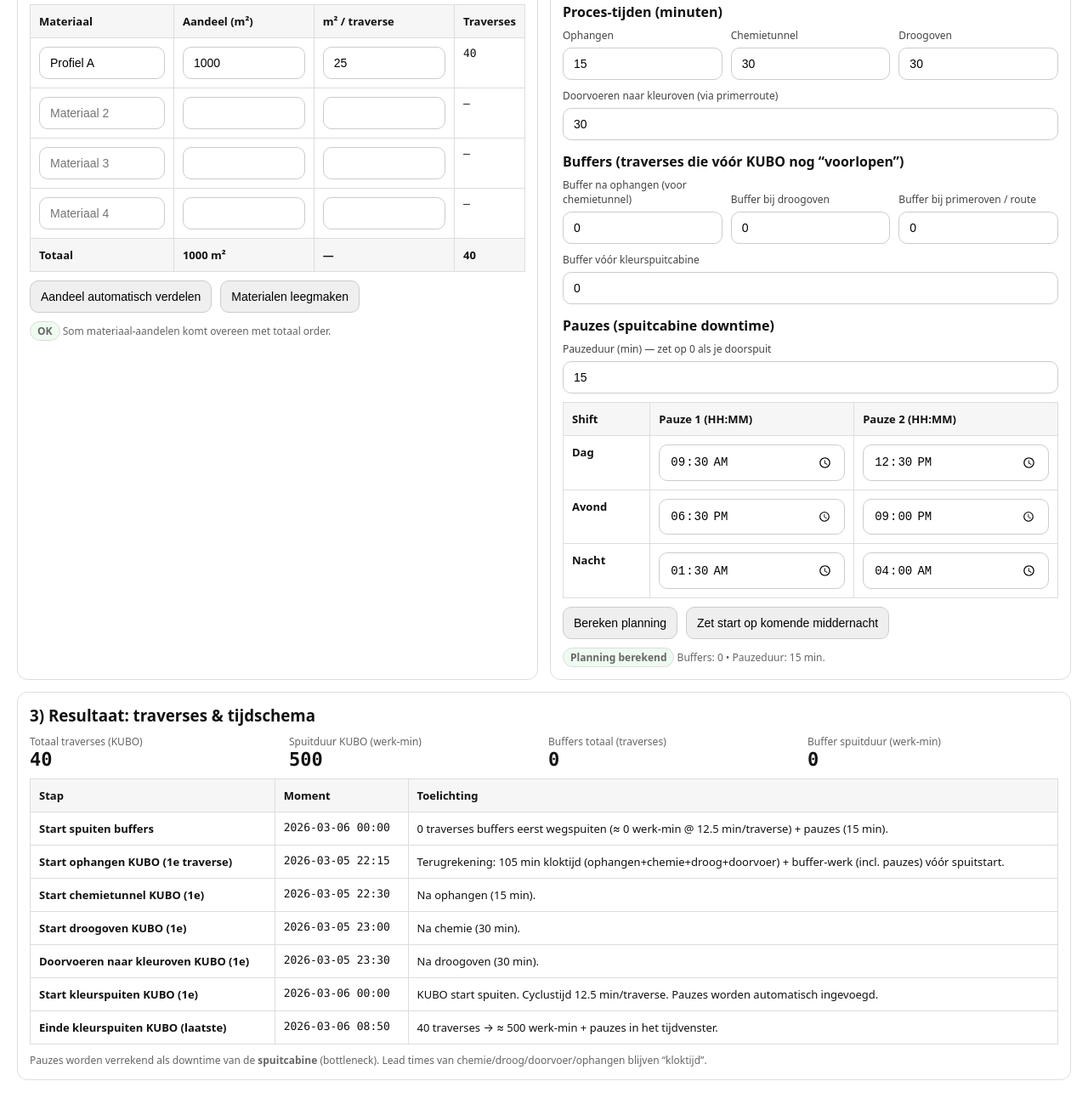
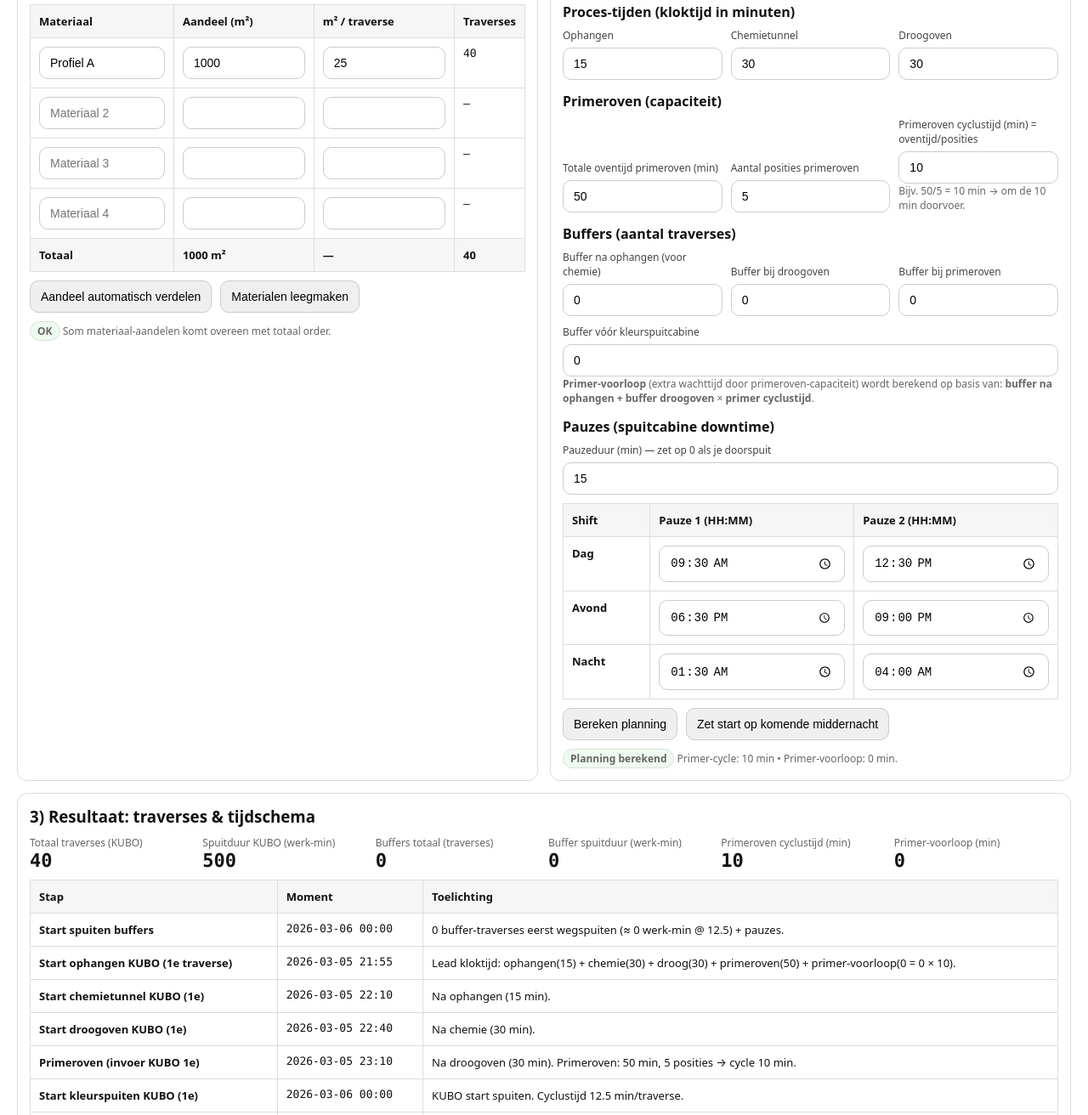
Before and after one commit to markscary/poedercoatenstarten, a plain HTML site: page index.html in a window 1280 px wide. Shown: the part 244-1556 px from the top of the page at 85% size. Before the commit the page ends 1535 px from the top, so only its background shows below. Drawn offline with Linux system fonts and the light colour scheme.

Commit message:
Add files via upload

```diff
--- a/index.html
+++ b/index.html
@@ -31,7 +31,9 @@
 </head>
 <body>
   <h1>KUBO Traverse Planner</h1>
-  <div class="muted">Bereken traverses + terugrekenen vanaf starttijd kleurspuiten (incl. buffers, cyclustijd en pauzes).</div>
+  <div class="muted">
+    Bereken traverses + terugrekenen vanaf starttijd kleurspuiten (incl. buffers, primeroven-capaciteit, cyclustijd en pauzes).
+  </div>
 
   <div id="errorBox"></div>
 
@@ -95,20 +97,41 @@
         </div>
       </div>
 
-      <h4 style="margin:14px 0 8px;">Proces-tijden (minuten)</h4>
+      <h4 style="margin:14px 0 8px;">Proces-tijden (kloktijd in minuten)</h4>
       <div class="row">
         <div><label>Ophangen</label><input id="tHang" type="number" min="0" step="1" value="15" /></div>
         <div><label>Chemietunnel</label><input id="tChem" type="number" min="0" step="1" value="30" /></div>
         <div><label>Droogoven</label><input id="tDry" type="number" min="0" step="1" value="30" /></div>
-        <div><label>Doorvoeren naar kleuroven (via primerroute)</label><input id="tToColor" type="number" min="0" step="1" value="30" /></div>
       </div>
 
-      <h4 style="margin:14px 0 8px;">Buffers (traverses die vóór KUBO nog “voorlopen”)</h4>
+      <h4 style="margin:14px 0 8px;">Primeroven (capaciteit)</h4>
       <div class="row">
-        <div><label>Buffer na ophangen (voor chemietunnel)</label><input id="bufAfterHang" type="number" min="0" step="1" value="0" /></div>
+        <div>
+          <label>Totale oventijd primeroven (min)</label>
+          <input id="tPrimerTotal" type="number" min="0" step="1" value="50" />
+        </div>
+        <div>
+          <label>Aantal posities primeroven</label>
+          <input id="primerSlots" type="number" min="1" step="1" value="5" />
+        </div>
+        <div>
+          <label>Primeroven cyclustijd (min) = oventijd/posities</label>
+          <input id="tPrimerCycle" type="number" readonly />
+          <div class="small">Bijv. 50/5 = 10 min → om de 10 min doorvoer.</div>
+        </div>
+      </div>
+
+      <h4 style="margin:14px 0 8px;">Buffers (aantal traverses)</h4>
+      <div class="row">
+        <div><label>Buffer na ophangen (voor chemie)</label><input id="bufAfterHang" type="number" min="0" step="1" value="0" /></div>
         <div><label>Buffer bij droogoven</label><input id="bufDry" type="number" min="0" step="1" value="0" /></div>
-        <div><label>Buffer bij primeroven / route</label><input id="bufPrimer" type="number" min="0" step="1" value="0" /></div>
+        <div><label>Buffer bij primeroven</label><input id="bufPrimer" type="number" min="0" step="1" value="0" /></div>
         <div><label>Buffer vóór kleurspuitcabine</label><input id="bufSpray" type="number" min="0" step="1" value="0" /></div>
+      </div>
+
+      <div class="small">
+        <b>Primer-voorloop</b> (extra wachttijd door primeroven-capaciteit) wordt berekend op basis van:
+        <b>buffer na ophangen + buffer droogoven</b> × <b>primer cyclustijd</b>.
       </div>
 
       <h4 style="margin:14px 0 8px;">Pauzes (spuitcabine downtime)</h4>
@@ -160,6 +183,8 @@
       <div><div class="small">Spuitduur KUBO (werk-min)</div><div class="mono" style="font-size:22px; font-weight:800;" id="outSprayDur">—</div></div>
       <div><div class="small">Buffers totaal (traverses)</div><div class="mono" style="font-size:22px; font-weight:800;" id="outBufTotal">—</div></div>
       <div><div class="small">Buffer spuitduur (werk-min)</div><div class="mono" style="font-size:22px; font-weight:800;" id="outBufDur">—</div></div>
+      <div><div class="small">Primeroven cyclustijd (min)</div><div class="mono" style="font-size:22px; font-weight:800;" id="outPrimerCycle">—</div></div>
+      <div><div class="small">Primer-voorloop (min)</div><div class="mono" style="font-size:22px; font-weight:800;" id="outPrimerQueue">—</div></div>
     </div>
 
     <table>
@@ -168,7 +193,7 @@
     </table>
 
     <div class="small" style="margin-top:10px;">
-      Pauzes worden verrekend als downtime van de <b>spuitcabine</b> (bottleneck). Lead times van chemie/droog/doorvoer/ophangen blijven “kloktijd”.
+      Pauzes worden verrekend als downtime van de <b>spuitcabine</b>. Primeroven werkt met cyclustijd = oventijd/posities.
     </div>
   </div>
 
@@ -204,9 +229,7 @@
     el.innerHTML = kind ? `<span class="${kind}">${html}</span>` : html;
   }
 
-  /* -------------------------
-     Material rows
-  --------------------------*/
+  /* -------- Material rows -------- */
   const matTbody = document.getElementById("matRows");
   const MAT_COUNT = 4;
 
@@ -233,6 +256,15 @@
       `${dt.getFullYear()}-${pad(dt.getMonth()+1)}-${pad(dt.getDate())}T${pad(dt.getHours())}:${pad(dt.getMinutes())}`;
   }
   setStartToNextMidnight();
+
+  function updatePrimerCycle(){
+    const total = getNum("tPrimerTotal");
+    const slots = Math.max(1, Math.floor(getNum("primerSlots")));
+    const cycle = (slots > 0) ? (total / slots) : 0;
+    document.getElementById("tPrimerCycle").value = String(round(cycle, 2));
+    document.getElementById("outPrimerCycle").textContent = String(round(cycle, 2));
+    return cycle;
+  }
 
   function computeOrder(){
     const totalM2 = getNum("totalM2");
@@ -268,20 +300,16 @@
     return isNaN(dt.getTime()) ? null : dt;
   }
 
-  /* -------------------------
-     Breaks handling (spuitcabine downtime)
-  --------------------------*/
+  /* -------- Breaks handling (spuitcabine downtime) -------- */
   function parseHHMM(s){
     if(!s || !/^\d{2}:\d{2}$/.test(s)) return null;
     const [hh, mm] = s.split(":").map(Number);
     if(hh<0||hh>23||mm<0||mm>59) return null;
     return { hh, mm };
   }
-
   function dateAtTime(baseDate, hh, mm){
     return new Date(baseDate.getFullYear(), baseDate.getMonth(), baseDate.getDate(), hh, mm, 0, 0);
   }
-
   function eachDateBetween(start, end){
     const out = [];
     const d = new Date(start.getFullYear(), start.getMonth(), start.getDate(), 0,0,0,0);
@@ -292,39 +320,29 @@
     }
     return out;
   }
-
   function buildBreakIntervals(start, end){
     const dur = getNum("breakDur");
-    if(dur <= 0) return []; // doorspuiten
-
+    if(dur <= 0) return [];
     const times = [
-      parseHHMM(getStr("bDay1")),
-      parseHHMM(getStr("bDay2")),
-      parseHHMM(getStr("bEve1")),
-      parseHHMM(getStr("bEve2")),
-      parseHHMM(getStr("bNig1")),
-      parseHHMM(getStr("bNig2")),
+      parseHHMM(getStr("bDay1")), parseHHMM(getStr("bDay2")),
+      parseHHMM(getStr("bEve1")), parseHHMM(getStr("bEve2")),
+      parseHHMM(getStr("bNig1")), parseHHMM(getStr("bNig2")),
     ].filter(Boolean);
-
     if(times.length === 0) return [];
-
     const days = eachDateBetween(start, end);
     const intervals = [];
     for(const day of days){
       for(const t of times){
         const bStart = dateAtTime(day, t.hh, t.mm);
         const bEnd = new Date(bStart.getTime() + minutesToMs(dur));
-        // Only keep if could overlap range
         if(bEnd.getTime() > start.getTime() && bStart.getTime() < end.getTime()){
           intervals.push({ start: bStart, end: bEnd });
         }
       }
     }
-    // sort
     intervals.sort((a,b)=>a.start-b.start);
     return intervals;
   }
-
   function isInAnyBreak(dt, breaks){
     const ms = dt.getTime();
     for(const b of breaks){
@@ -332,9 +350,6 @@
     }
     return false;
   }
-
-  // Back-calc: find a start time such that there are exactly workMinutes of "working time" until endTime
-  // (Working time excludes breaks; minute-resolution is ok for planning.)
   function subtractWorkingMinutes(endTime, workMinutes, breaks){
     let remaining = Math.max(0, Math.ceil(workMinutes));
     let t = new Date(endTime.getTime());
@@ -344,7 +359,6 @@
     }
     return t;
   }
-
   function addWorkingMinutes(startTime, workMinutes, breaks){
     let remaining = Math.max(0, Math.ceil(workMinutes));
     let t = new Date(startTime.getTime());
@@ -361,64 +375,68 @@
     return tr;
   }
 
-  /* -------------------------
-     Planning / back-calc
-  --------------------------*/
+  /* -------- Planning / back-calc -------- */
   function calcPlan(){
     const { sumTrav } = computeOrder();
-
     const sprayStart = parseDTLocal("sprayStart");
     const cycleMin = getNum("cycleMin");
 
     const tHang = getNum("tHang");
     const tChem = getNum("tChem");
     const tDry  = getNum("tDry");
-    const tToColor = getNum("tToColor");
 
-    // Buffers: inclusief nieuwe buffer na ophangen
+    const tPrimerTotal = getNum("tPrimerTotal");
+    const primerCycle = updatePrimerCycle();
+
+    // Buffers
     const bufAfterHang = getNum("bufAfterHang");
     const bufDry = getNum("bufDry");
     const bufPrimer = getNum("bufPrimer");
     const bufSpray = getNum("bufSpray");
 
-    const bufTotal = Math.max(0, bufAfterHang + bufDry + bufPrimer + bufSpray);
-    const bufWorkMin = bufTotal * cycleMin; // werk-minuten spuitcabine
+    // 1) Spray-buffers vóór KUBO (alles wat de spuitcabine nog moet doen vóór KUBO start)
+    const bufSprayTotal = Math.max(0, bufAfterHang + bufDry + bufPrimer + bufSpray);
+    const bufSprayWorkMin = bufSprayTotal * cycleMin;
 
-    const leadClockMin = tHang + tChem + tDry + tToColor; // kloktijd tot aan spuiten
+    // 2) Primer-voorloop: buffers na ophangen + droogoven moeten nog door primeroven (takt = primerCycle)
+    const primerForeRunner = Math.max(0, bufAfterHang + bufDry);
+    const primerQueueMin = primerForeRunner * primerCycle;
 
     const msg = document.getElementById("planMsg");
     if(!sprayStart){ setMsg(msg, "Vul een geldige starttijd kleurspuiten in.", "danger"); return; }
-    if(cycleMin <= 0){ setMsg(msg, "Cyclustijd moet > 0 zijn.", "danger"); return; }
+    if(cycleMin <= 0){ setMsg(msg, "Cyclustijd spuitcabine moet > 0 zijn.", "danger"); return; }
     if(sumTrav <= 0){ setMsg(msg, "Er zijn 0 traverses berekend.", "danger"); return; }
+    if(tPrimerTotal < 0 || primerCycle <= 0){ setMsg(msg, "Primeroven instellingen kloppen niet (oventijd/posities).", "danger"); return; }
 
-    // Breaks: we need a window that covers buffer spraying (before sprayStart) and kubo spraying (after sprayStart).
-    // We'll compute an initial rough span, then build breaks for that span.
-    const roughStart = new Date(sprayStart.getTime() - minutesToMs(leadClockMin + bufWorkMin + 600)); // extra marge 10u
-    const roughEnd   = new Date(sprayStart.getTime() + minutesToMs(sumTrav * cycleMin + 600));
+    document.getElementById("outPrimerQueue").textContent = String(round(primerQueueMin,1));
+
+    // Pauzes window (ruw)
+    const roughStart = new Date(sprayStart.getTime() - minutesToMs(tHang+tChem+tDry+tPrimerTotal+primerQueueMin + bufSprayWorkMin + 600));
+    const roughEnd   = new Date(sprayStart.getTime() + minutesToMs(sumTrav*cycleMin + 600));
     const breaks = buildBreakIntervals(roughStart, roughEnd);
 
-    // Start spuiten buffers: terugrekenen met pauzes (werk-minuten)
-    const startSprayBuffers = subtractWorkingMinutes(sprayStart, bufWorkMin, breaks);
+    // Start buffers spuiten (met pauzes)
+    const startSprayBuffers = subtractWorkingMinutes(sprayStart, bufSprayWorkMin, breaks);
 
-    // Start ophangen KUBO 1e: kloktijd lead + buffer-werk (want KUBO moet achter buffers niet te laat aankomen)
-    // We nemen conservatief: buffers moeten eerst verwerkt zijn door spuitcabine, dus KUBO moet lead + buffer-werk eerder starten.
-    const startHangKuboFirst = new Date(
-      subtractWorkingMinutes(sprayStart, bufWorkMin, breaks).getTime() - minutesToMs(leadClockMin)
-    );
+    // Lead kloktijd tot spuitstart (inclusief primeroven + primer-voorloop)
+    const leadClockMin = tHang + tChem + tDry + tPrimerTotal + primerQueueMin;
+
+    // Start ophangen KUBO 1e traverse:
+    const startHangKuboFirst = new Date(startSprayBuffers.getTime() - minutesToMs(leadClockMin));
 
     const startChem = new Date(startHangKuboFirst.getTime() + minutesToMs(tHang));
     const startDry  = new Date(startChem.getTime() + minutesToMs(tChem));
-    const startToColor = new Date(startDry.getTime() + minutesToMs(tDry));
+    const startPrimer = new Date(startDry.getTime() + minutesToMs(tDry));
 
-    // KUBO spuitduur (werk-minuten) + pauzes → eindtijd
+    // KUBO spuitduur + pauzes
     const kuboWorkMin = sumTrav * cycleMin;
     const endSprayKubo = addWorkingMinutes(sprayStart, kuboWorkMin, breaks);
 
     // Outputs
     document.getElementById("outTotalTrav").textContent = String(sumTrav);
     document.getElementById("outSprayDur").textContent  = String(round(kuboWorkMin,1));
-    document.getElementById("outBufTotal").textContent  = String(bufTotal);
-    document.getElementById("outBufDur").textContent    = String(round(bufWorkMin,1));
+    document.getElementById("outBufTotal").textContent  = String(bufSprayTotal);
+    document.getElementById("outBufDur").textContent    = String(round(bufSprayWorkMin,1));
 
     const tl = document.getElementById("timeline");
     tl.innerHTML = "";
@@ -426,23 +444,28 @@
     tl.appendChild(addTimelineRow(
       "Start spuiten buffers",
       startSprayBuffers,
-      `${bufTotal} traverses buffers eerst wegspuiten (≈ ${round(bufWorkMin,1)} werk-min @ ${cycleMin} min/traverse) + pauzes (${getNum("breakDur")} min).`
+      `${bufSprayTotal} buffer-traverses eerst wegspuiten (≈ ${round(bufSprayWorkMin,1)} werk-min @ ${cycleMin}) + pauzes.`
     ));
 
     tl.appendChild(addTimelineRow(
       "Start ophangen KUBO (1e traverse)",
       startHangKuboFirst,
-      `Terugrekening: ${leadClockMin} min kloktijd (ophangen+chemie+droog+doorvoer) + buffer-werk (incl. pauzes) vóór spuitstart.`
+      `Lead kloktijd: ophangen(${tHang}) + chemie(${tChem}) + droog(${tDry}) + primeroven(${tPrimerTotal}) + primer-voorloop(${round(primerQueueMin,1)} = ${primerForeRunner} × ${round(primerCycle,2)}).`
     ));
 
     tl.appendChild(addTimelineRow("Start chemietunnel KUBO (1e)", startChem, `Na ophangen (${tHang} min).`));
     tl.appendChild(addTimelineRow("Start droogoven KUBO (1e)", startDry, `Na chemie (${tChem} min).`));
-    tl.appendChild(addTimelineRow("Doorvoeren naar kleuroven KUBO (1e)", startToColor, `Na droogoven (${tDry} min).`));
+
+    tl.appendChild(addTimelineRow(
+      "Primeroven (invoer KUBO 1e)",
+      startPrimer,
+      `Na droogoven (${tDry} min). Primeroven: ${tPrimerTotal} min, ${Math.max(1, Math.floor(getNum("primerSlots")))} posities → cycle ${round(primerCycle,2)} min.`
+    ));
 
     tl.appendChild(addTimelineRow(
       "Start kleurspuiten KUBO (1e)",
       sprayStart,
-      `KUBO start spuiten. Cyclustijd ${cycleMin} min/traverse. Pauzes worden automatisch ingevoegd.`
+      `KUBO start spuiten. Cyclustijd ${cycleMin} min/traverse.`
     ));
 
     tl.appendChild(addTimelineRow(
@@ -451,12 +474,10 @@
       `${sumTrav} traverses → ≈ ${round(kuboWorkMin,1)} werk-min + pauzes in het tijdvenster.`
     ));
 
-    setMsg(msg, `<span class="pill ok">Planning berekend</span> Buffers: ${bufTotal} • Pauzeduur: ${getNum("breakDur")} min.`);
+    setMsg(msg, `<span class="pill ok">Planning berekend</span> Primer-cycle: ${round(primerCycle,2)} min • Primer-voorloop: ${round(primerQueueMin,1)} min.`);
   }
 
-  /* -------------------------
-     Buttons & events
-  --------------------------*/
+  /* -------- Buttons & events -------- */
   document.getElementById("btnNowMidnight").addEventListener("click", setStartToNextMidnight);
 
   document.getElementById("btnAutofill").addEventListener("click", () => {
@@ -490,10 +511,12 @@
 
   document.addEventListener("input", (e) => {
     const id = e.target && e.target.id ? e.target.id : "";
+    if(id === "tPrimerTotal" || id === "primerSlots") updatePrimerCycle();
     if(id.startsWith("mat") || id === "totalM2") computeOrder();
   });
 
   // Initial
+  updatePrimerCycle();
   computeOrder();
   calcPlan();
 })();
```
